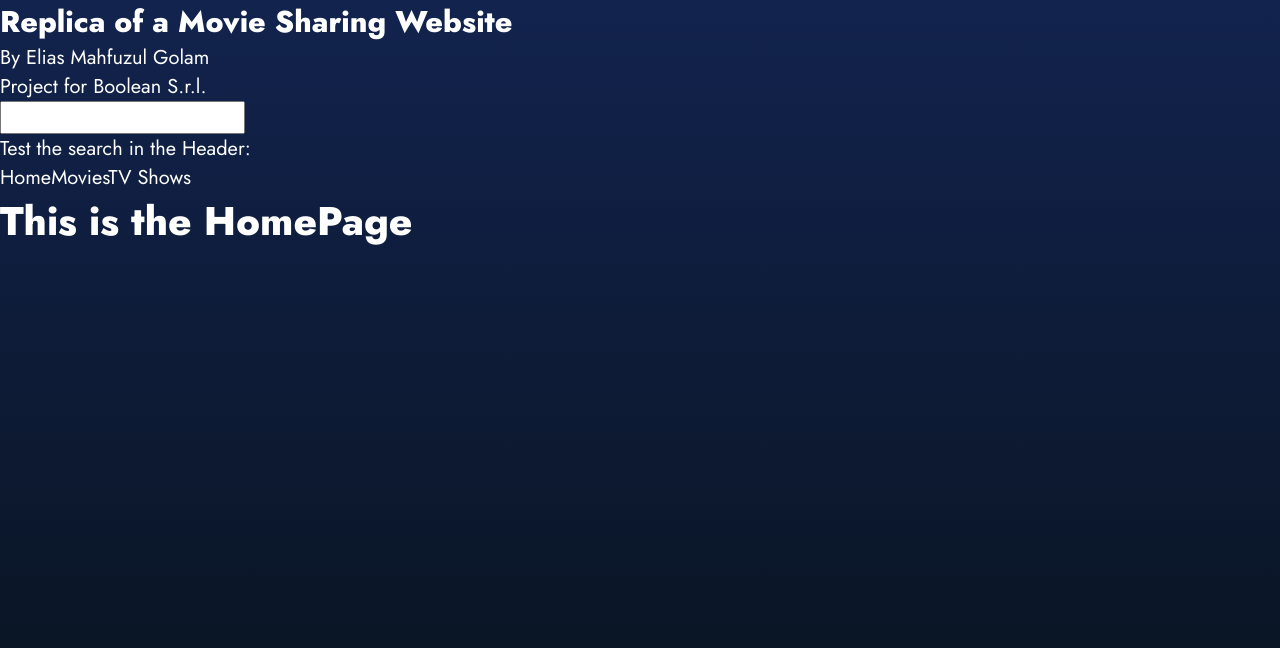
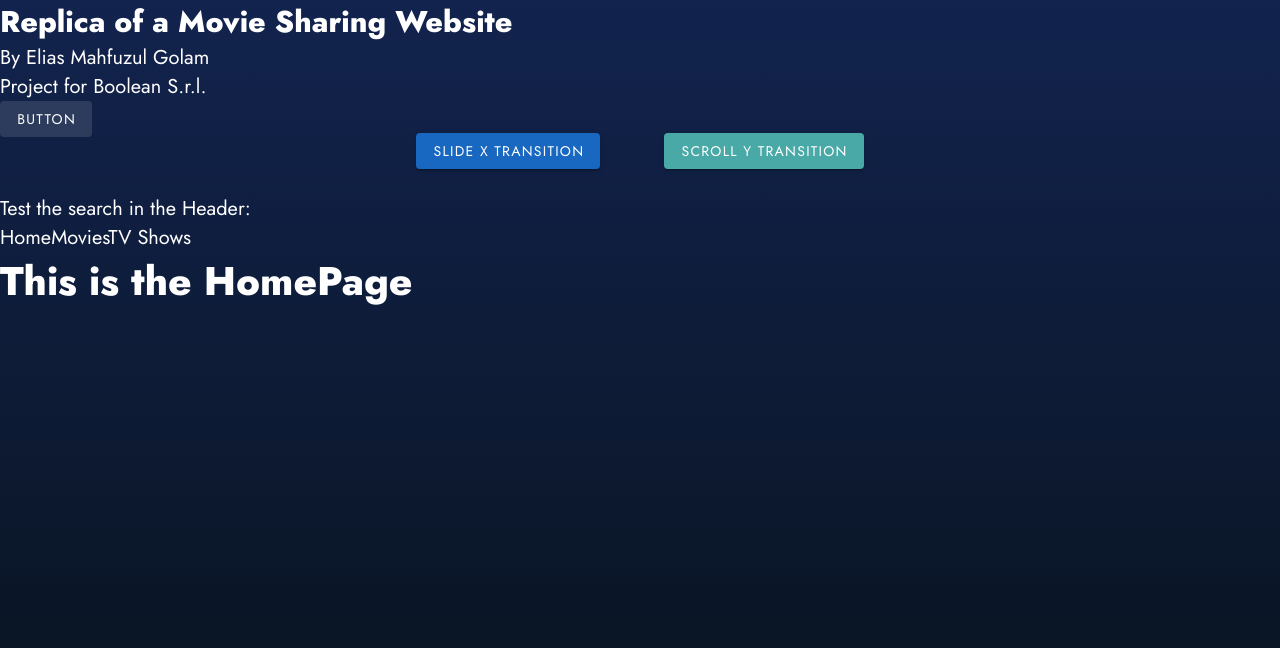
Before and after one commit to EliGolam/streaming-website-educational, a Vue app: page / in a window 1280 px wide. Shown: the top 648 px of the page. Built offline with nearby package versions, Linux system fonts and the light colour scheme.

Commit message:
Added Vuetify

```diff
--- a/package.json
+++ b/package.json
@@ -17,7 +17,8 @@
     "axios": "^0.27.2",
     "swiper": "^8.4.2",
     "vue": "^3.2.38",
-    "vue-router": "^4.1.5"
+    "vue-router": "^4.1.5",
+    "vuetify": "^3.0.5"
   },
   "devDependencies": {
     "@vitejs/plugin-vue": "^3.0.3",
--- a/src/App.vue
+++ b/src/App.vue
@@ -3,6 +3,56 @@
 		<h1>Replica of a Movie Sharing Website</h1>
 		<p>By Elias Mahfuzul Golam</p>
 		<p>Project for Boolean S.r.l.</p>
+
+    <v-btn variant="tonal">
+      Button
+    </v-btn>
+
+    <v-row justify="center">
+      <v-menu transition="slide-x-transition">
+        <template v-slot:activator="{ props }">
+          <v-btn
+            color="primary"
+            class="ma-2"
+            v-bind="props"
+          >
+            Slide X Transition
+          </v-btn>
+        </template>
+        <v-list>
+          <v-list-item
+            v-for="n in 5"
+            :key="n"
+            link
+          >
+            <v-list-item-title v-text="'Item ' + n"></v-list-item-title>
+          </v-list-item>
+        </v-list>
+      </v-menu>
+
+      <div class="mx-6 hidden-sm-and-down"></div>
+
+      <v-menu transition="scroll-y-transition">
+        <template v-slot:activator="{ props }">
+          <v-btn
+            color="secondary"
+            class="ma-2"
+            v-bind="props"
+          >
+            Scroll Y Transition
+          </v-btn>
+        </template>
+        <v-list>
+          <v-list-item
+            v-for="n in 5"
+            :key="n"
+            link
+          >
+            <v-list-item-title v-text="'Item ' + n"></v-list-item-title>
+          </v-list-item>
+        </v-list>
+      </v-menu>
+    </v-row>
 	</section>
 
 	<Header @search="provideNewSearch" />
--- a/src/main.js
+++ b/src/main.js
@@ -20,7 +20,16 @@ import { faStarHalfStroke } from '@fortawesome/free-regular-svg-icons'
 // Add Icons to Library
 library.add(farStar, fasStar, faStarHalfStroke)
 
+// Vuetify
+import 'vuetify/styles'
+import { createVuetify } from 'vuetify'
+import * as components from 'vuetify/components'
+import * as directives from 'vuetify/directives'
 
+const vuetify = createVuetify({
+  components,
+  directives,
+});
 
 /* Import Style */
 import './assets/styles/style.scss'
@@ -31,6 +40,7 @@ const app = createApp(App)
 app.config.unwrapInjectedRef = true
 
 app.use(router, axios, VueSplide)
+app.use(vuetify)
 app.component('font-awesome-icon', FontAwesomeIcon)
 
 app.mount('#app')
```
Also changed, not shown: 1 other file (tests, documents, lock files or other folders).
